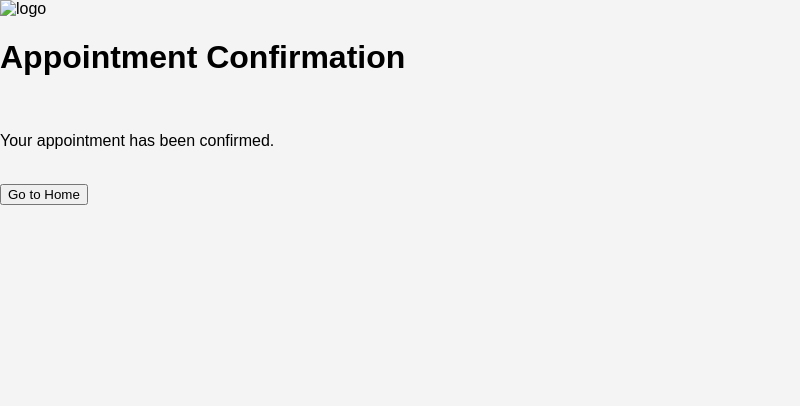
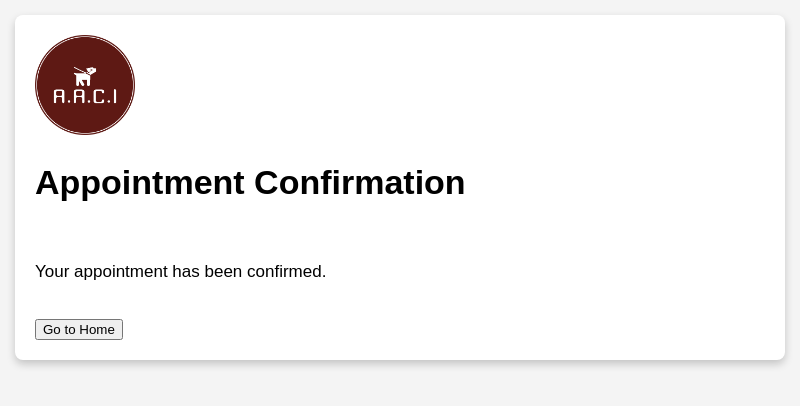
Before and after one commit to ngpal/animal-shelter-website, an Electron app: page pages/confirmation.html in a window 800 px wide. Drawn offline with Linux system fonts and the light colour scheme; the site is published under a folder, as on GitHub Pages, so addresses that start at the root find nothing.

Commit message:
electron compatibility for conformation page issue fix

```diff
--- a/pages/confirmation.html
+++ b/pages/confirmation.html
@@ -2,7 +2,7 @@
 <html>
 <head>
     <title>Appointment Confirmation</title>
-    <link rel="stylesheet" type="text/css" href="/css/checkout.css">
+    <link rel="stylesheet" type="text/css" href="../css/checkout.css">
     <link rel="stylesheet" href="../css/universal.css">
     <script>
         function redirectToHome() {
@@ -12,7 +12,7 @@
 </head>
 <body>
     <div class="confirm-container" >
-    <img src="/images/logo-no-background.png" alt="logo" width="100" height="100">
+    <img src="../images/logo-no-background.png" alt="logo" width="100" height="100">
     <h1>Appointment Confirmation</h1><br>
     <p>Your appointment has been confirmed.</p><br>
     <button onclick="redirectToHome()">Go to Home</button>
```
Also changed, not shown: pages/checkout.html (+1 -1 lines).
